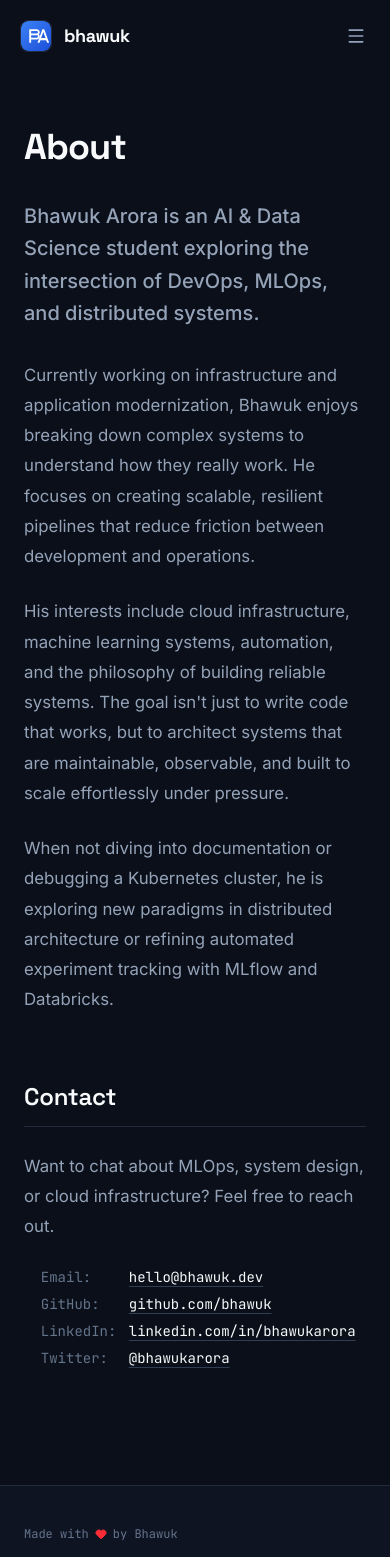
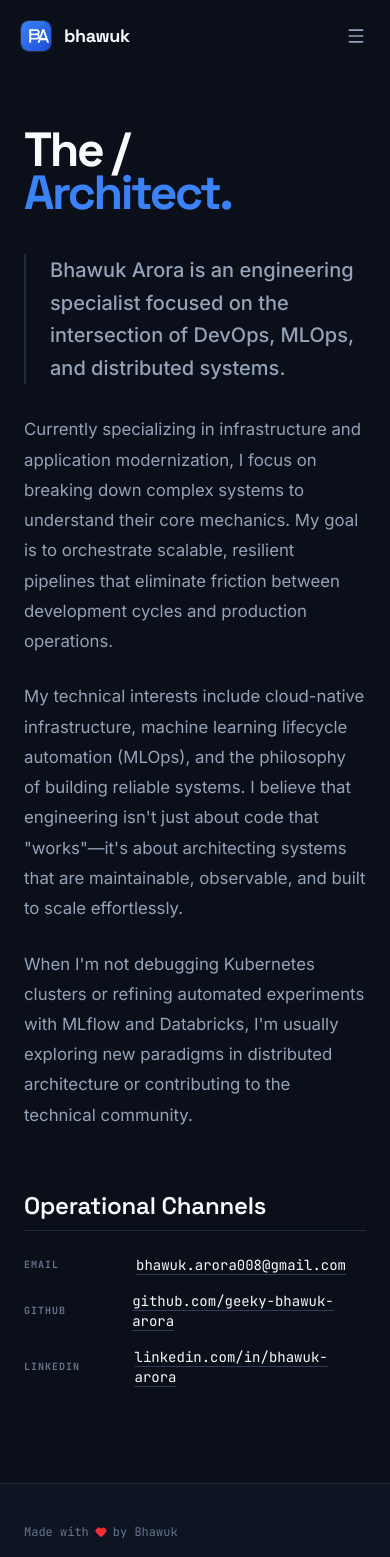
Before and after one commit to geeky-bhawuk-arora/bhawuk-arora-blog, a Next.js app: page /about in a window 390 px wide. Shown: the top 1557 px of the page. Built offline with nearby package versions, Linux system fonts and the light colour scheme.

Commit message:
feat: Implement initial structure for a personal blog including About and Projects pages, core layout, and essential components.

```diff
--- a/app/about/page.tsx
+++ b/app/about/page.tsx
@@ -10,51 +10,44 @@ export default function AboutPage() {
         <main className="min-h-screen pt-32 pb-24 w-full flex flex-col items-center">
             <div className="w-full max-w-3xl mx-auto px-6 md:px-8">
 
-                <h1 className="text-4xl sm:text-5xl font-bold tracking-tight mb-8 text-[var(--text-primary)] font-['Space_Grotesk'] leading-[1.1]">
-                    About
+                <h1 className="text-5xl md:text-7xl font-black tracking-tighter mb-10 text-[var(--text-primary)] font-['Space_Grotesk'] leading-[0.9]">
+                    The / <br />
+                    <span className="text-[var(--accent-blue)]">Architect.</span>
                 </h1>
 
                 <div className="article-body">
-                    <p className="text-xl text-[var(--text-primary)] font-medium leading-relaxed mb-8">
-                        Bhawuk Arora is an AI & Data Science student exploring the intersection of DevOps, MLOps, and distributed systems.
+                    <p className="text-xl text-[var(--text-primary)] font-medium leading-relaxed mb-8 border-l-2 border-[var(--border)] pl-6">
+                        Bhawuk Arora is an engineering specialist focused on the intersection of DevOps, MLOps, and distributed systems.
                     </p>
 
                     <p>
-                        Currently working on infrastructure and application modernization, Bhawuk enjoys breaking down complex systems to understand how they really work. He focuses on creating scalable, resilient pipelines that reduce friction between development and operations.
+                        Currently specializing in infrastructure and application modernization, I focus on breaking down complex systems to understand their core mechanics. My goal is to orchestrate scalable, resilient pipelines that eliminate friction between development cycles and production operations.
                     </p>
 
                     <p>
-                        His interests include cloud infrastructure, machine learning systems, automation, and the philosophy of building reliable systems. The goal isn't just to write code that works, but to architect systems that are maintainable, observable, and built to scale effortlessly under pressure.
+                        My technical interests include cloud-native infrastructure, machine learning lifecycle automation (MLOps), and the philosophy of building reliable systems. I believe that engineering isn't just about code that "works"—it's about architecting systems that are maintainable, observable, and built to scale effortlessly.
                     </p>
 
                     <p>
-                        When not diving into documentation or debugging a Kubernetes cluster, he is exploring new paradigms in distributed architecture or refining automated experiment tracking with MLflow and Databricks.
+                        When I'm not debugging Kubernetes clusters or refining automated experiments with MLflow and Databricks, I'm usually exploring new paradigms in distributed architecture or contributing to the technical community.
                     </p>
 
-                    <h2 className="mt-12 mb-6">Contact</h2>
+                    <h2 className="mt-16 mb-8 text-2xl font-bold font-['Space_Grotesk'] text-[var(--text-primary)]">Operational Channels</h2>
 
-                    <p>
-                        Want to chat about MLOps, system design, or cloud infrastructure? Feel free to reach out.
-                    </p>
-
-                    <ul className="list-none pl-0 space-y-2 mt-4 text-sm font-mono">
-                        <li className="flex items-center gap-2">
-                            <span className="text-[var(--text-muted)] w-20">Email:</span>
-                            <a href="mailto:hello@example.com" className="text-[var(--accent-blue)] hover:text-white transition-colors">hello@bhawuk.dev</a>
-                        </li>
-                        <li className="flex items-center gap-2">
-                            <span className="text-[var(--text-muted)] w-20">GitHub:</span>
-                            <a href="https://github.com" target="_blank" rel="noopener noreferrer" className="text-[var(--accent-blue)] hover:text-white transition-colors">github.com/bhawuk</a>
-                        </li>
-                        <li className="flex items-center gap-2">
-                            <span className="text-[var(--text-muted)] w-20">LinkedIn:</span>
-                            <a href="https://linkedin.com" target="_blank" rel="noopener noreferrer" className="text-[var(--accent-blue)] hover:text-white transition-colors">linkedin.com/in/bhawukarora</a>
-                        </li>
-                        <li className="flex items-center gap-2">
-                            <span className="text-[var(--text-muted)] w-20">Twitter:</span>
-                            <a href="https://twitter.com" target="_blank" rel="noopener noreferrer" className="text-[var(--accent-blue)] hover:text-white transition-colors">@bhawukarora</a>
-                        </li>
-                    </ul>
+                    <div className="space-y-4 font-mono text-sm">
+                        <div className="flex items-center gap-4 group/item">
+                            <span className="text-[var(--text-muted)] w-24 uppercase font-bold tracking-widest text-[10px]">Email</span>
+                            <a href="mailto:bhawuk.arora008@gmail.com" className="text-[var(--text-secondary)] hover:text-[var(--accent-blue)] transition-colors">bhawuk.arora008@gmail.com</a>
+                        </div>
+                        <div className="flex items-center gap-4 group/item">
+                            <span className="text-[var(--text-muted)] w-24 uppercase font-bold tracking-widest text-[10px]">GitHub</span>
+                            <a href="https://github.com/geeky-bhawuk-arora" target="_blank" rel="noopener noreferrer" className="text-[var(--text-secondary)] hover:text-[var(--accent-blue)] transition-colors">github.com/geeky-bhawuk-arora</a>
+                        </div>
+                        <div className="flex items-center gap-4 group/item">
+                            <span className="text-[var(--text-muted)] w-24 uppercase font-bold tracking-widest text-[10px]">LinkedIn</span>
+                            <a href="https://linkedin.com/in/bhawuk-arora" target="_blank" rel="noopener noreferrer" className="text-[var(--text-secondary)] hover:text-[var(--accent-blue)] transition-colors">linkedin.com/in/bhawuk-arora</a>
+                        </div>
+                    </div>
                 </div>
 
             </div>
--- a/app/layout.tsx
+++ b/app/layout.tsx
@@ -21,6 +21,8 @@ export const metadata: Metadata = {
   },
 };
 
+import LoadingScreen from "@/components/LoadingScreen";
+
 export default function RootLayout({ children }: { children: React.ReactNode }) {
   return (
     <html lang="en" suppressHydrationWarning>
@@ -28,6 +30,7 @@ export default function RootLayout({ children }: { children: React.ReactNode })
         <meta name="viewport" content="width=device-width, initial-scale=1" />
       </head>
       <body className="flex flex-col min-h-screen">
+        <LoadingScreen />
         <Providers>
           <Suspense fallback={null}>
             <GoogleAnalytics />
--- a/components/BlogClient.tsx
+++ b/components/BlogClient.tsx
@@ -80,11 +80,12 @@ export default function BlogClient({ initialPosts }: { initialPosts: Post[] }) {
 
             {/* Header */}
             <div className="w-full max-w-5xl mx-auto px-6 md:px-8 mb-16">
-                <h1 className="text-4xl sm:text-5xl font-bold tracking-tight mb-4 text-[var(--text-primary)] font-['Space_Grotesk']">
-                    Articles & Notes
+                <h1 className="text-5xl md:text-7xl font-black tracking-tighter mb-6 text-[var(--text-primary)] font-['Space_Grotesk'] leading-[0.9]">
+                    Engineering / <br />
+                    <span className="text-[var(--accent-blue)]">Intelligence.</span>
                 </h1>
-                <p className="text-lg text-[var(--text-secondary)] leading-relaxed max-w-2xl mb-12">
-                    Essays on building scalable ML infrastructure, cloud architecture, automation, and the craft of engineering.
+                <p className="text-lg text-[var(--text-secondary)] leading-relaxed max-w-2xl mb-12 border-l-2 border-[var(--border)] pl-6 py-1">
+                    Essays on building scalable ML infrastructure, cloud architecture, and the craft of engineering.
                 </p>
 
                 {/* Search & Filter */}
@@ -112,9 +113,9 @@ export default function BlogClient({ initialPosts }: { initialPosts: Post[] }) {
                                 <button
                                     key={cat}
                                     onClick={() => setActiveCategory(cat)}
-                                    className={`flex-shrink-0 px-3 py-1.5 rounded text-xs font-mono font-medium transition-all duration-200 outline-none border ${isActive
-                                        ? 'bg-[var(--text-primary)] text-[var(--bg)] border-[var(--text-primary)]'
-                                        : 'bg-[var(--bg-elevated)] text-[var(--text-secondary)] border-[var(--border)] hover:text-[var(--text-primary)]'
+                                    className={`flex-shrink-0 px-4 py-2 rounded-lg text-xs font-mono font-bold transition-all duration-200 outline-none border uppercase tracking-widest ${isActive
+                                        ? 'bg-[var(--accent-blue)] text-white border-[var(--accent-blue)] shadow-lg shadow-blue-500/20'
+                                        : 'bg-[var(--bg-elevated)] text-[var(--text-secondary)] border-[var(--border)] hover:border-[var(--text-muted)] hover:text-[var(--text-primary)]'
                                         }`}
                                 >
                                     {cat}
--- /dev/null
+++ b/components/LoadingScreen.tsx
@@ -0,0 +1,99 @@
+'use client';
+
+import { motion, AnimatePresence } from 'framer-motion';
+import { useEffect, useState } from 'react';
+
+const greetings = [
+    { text: "Welcome", lang: "English" },
+    { text: "Khamma Ghani", lang: "Rajasthani" },
+    { text: "Sat Sri Akal", lang: "Punjabi" },
+    { text: "Namaste", lang: "Hindi" },
+    { text: "Initializing", lang: "System" }
+];
+
+export default function LoadingScreen() {
+    const [index, setIndex] = useState(0);
+    const [isVisible, setIsVisible] = useState(true);
+
+    useEffect(() => {
+        if (index < greetings.length - 1) {
+            const timer = setTimeout(() => setIndex(prev => prev + 1), 350);
+            return () => clearTimeout(timer);
+        } else {
+            const timer = setTimeout(() => setIsVisible(false), 800);
+            return () => clearTimeout(timer);
+        }
+    }, [index]);
+
+    return (
+        <AnimatePresence>
+            {isVisible && (
+                <motion.div
+                    initial={{ opacity: 1 }}
+                    exit={{ opacity: 0 }}
+                    transition={{ duration: 0.5, ease: "easeInOut" }}
+                    className="fixed inset-0 z-[100] flex items-center justify-center bg-[#070707] overflow-hidden"
+                >
+                    {/* Background Grid */}
+                    <div className="absolute inset-0 bg-[radial-gradient(circle_at_1px_1px,rgba(255,255,255,0.05)_1px,transparent_0)] bg-[size:40px_40px]" />
+
+                    <div className="relative flex flex-col items-center">
+                        {/* Central Glow */}
+                        <div className="absolute inset-0 w-64 h-64 bg-blue-500/10 blur-[100px] -translate-x-1/2 -translate-y-1/2 left-1/2 top-1/2" />
+
+                        <div className="flex flex-col items-center gap-4 relative z-10">
+                            {/* Animated Terminal Brackets */}
+                            <div className="flex items-center gap-4">
+                                <motion.span
+                                    initial={{ x: -20, opacity: 0 }}
+                                    animate={{ x: 0, opacity: 1 }}
+                                    className="text-blue-500 font-mono text-4xl md:text-6xl font-black"
+                                >
+                                    [
+                                </motion.span>
+
+                                <div className="h-16 flex items-center justify-center min-w-[300px]">
+                                    <AnimatePresence mode="wait">
+                                        <motion.div
+                                            key={index}
+                                            initial={{ y: 20, opacity: 0 }}
+                                            animate={{ y: 0, opacity: 1 }}
+                                            exit={{ y: -20, opacity: 0 }}
+                                            transition={{ duration: 0.2 }}
+                                            className="text-center"
+                                        >
+                                            <h2 className="text-3xl md:text-5xl font-black text-white font-['Space_Grotesk'] tracking-tighter">
+                                                {greetings[index].text}
+                                            </h2>
+                                            <p className="text-[10px] font-mono text-blue-500/50 uppercase tracking-[0.3em] mt-2">
+                                                {greetings[index].lang}_CORE
+                                            </p>
+                                        </motion.div>
+                                    </AnimatePresence>
+                                </div>
+
+                                <motion.span
+                                    initial={{ x: 20, opacity: 0 }}
+                                    animate={{ x: 0, opacity: 1 }}
+                                    className="text-blue-500 font-mono text-4xl md:text-6xl font-black"
+                                >
+                                    ]
+                                </motion.span>
+                            </div>
+
+                            {/* Progress bar */}
+                            <div className="w-64 h-1 bg-white/5 rounded-full overflow-hidden mt-8 border border-white/5">
+                                <motion.div
+                                    className="h-full bg-blue-500 shadow-[0_0_15px_rgba(59,130,246,0.5)]"
+                                    initial={{ width: "0%" }}
+                                    animate={{ width: `${((index + 1) / greetings.length) * 100}%` }}
+                                    transition={{ duration: 0.3 }}
+                                />
+                            </div>
+                        </div>
+                    </div>
+                </motion.div>
+            )}
+        </AnimatePresence>
+    );
+}
```
Also changed, not shown: app/projects/page.tsx (+20 -23 lines).
